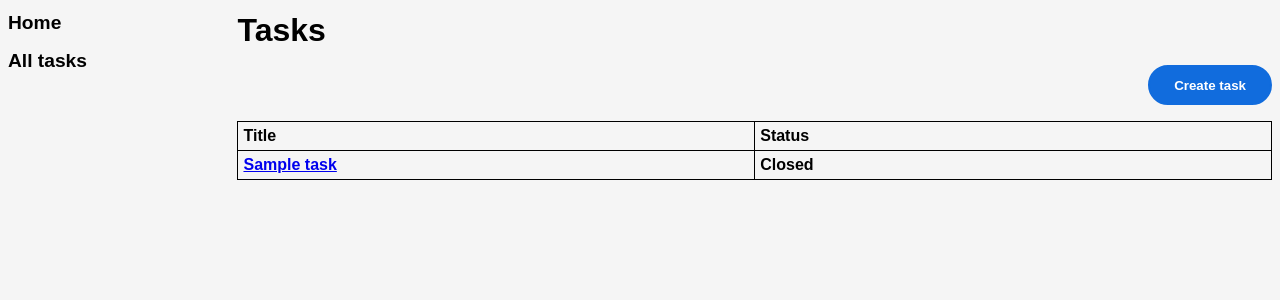
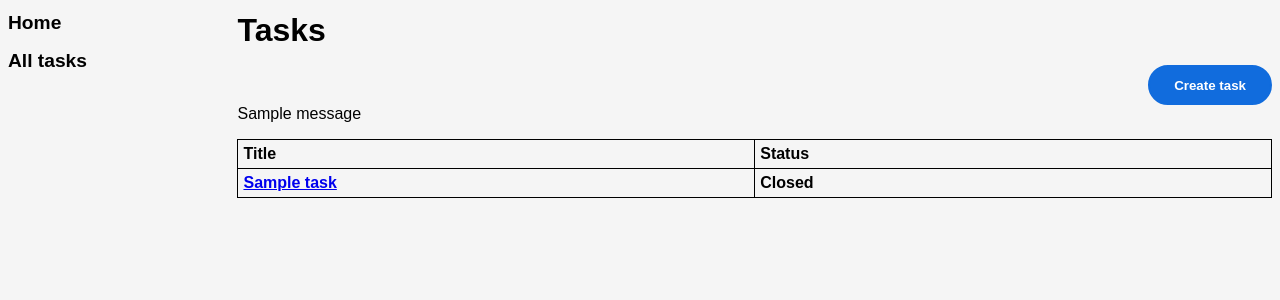
Before and after one commit to mmerklinger/todo-app, a Python web app: template todo_app/templates/tasks_get.html in a window 1280 px wide. Shown: the part 72-372 px from the top of the page. Run offline with Jinja, Linux system fonts and the light colour scheme; the template is opened without the code that fills it: most values are stand-ins (such as "Sample title", 1, 10 or a date in 2020); one stand-in notice (Sample message) is shown; lists and menus that the app fills with data are empty.

Commit message:
Move confirmation messages

```diff
--- a/todo_app/static/styles.css
+++ b/todo_app/static/styles.css
@@ -112,6 +112,12 @@ table, th, td {
 
 .task-box-form-element {
     margin-top: 1em;
+}
+
+.task-box-message-element {
+    box-sizing: border-box;
+    resize: none;
+    margin-bottom: 1em;
 }
 
 .task-box-form-element > input, textarea {
--- a/todo_app/templates/tasks_close_by_id.html
+++ /dev/null
@@ -1,4 +0,0 @@
-{% include 'header.html' %}
-                <h1>Task close</h1>
-                <p>The task "{{ task.title}}" was successfully closed.</p>
-{% include 'footer.html' %}
--- a/todo_app/templates/tasks_delete_by_id.html
+++ /dev/null
@@ -1,4 +0,0 @@
-{% include 'header.html' %}
-                <h1>Task delete</h1>
-                <p>The task "{{ task.title}}" was successfully deleted.</p>
-{% include 'footer.html' %}
--- a/todo_app/templates/tasks_get.html
+++ b/todo_app/templates/tasks_get.html
@@ -3,6 +3,15 @@
                 <div class="task-box">
                     <div class="task-box-actions">
                         <button class="btn-primary" onclick="window.location.href='{{ url_for('tasks.create') }}';">Create task</button>
+                    </div>
+                    <div class="task-box-message-element">
+                        {% with messages = get_flashed_messages() %}
+                            {% if messages %}
+                                {% for message in messages %}
+                                    <a>{{ message }}</a>
+                                {% endfor %}
+                            {% endif %}
+                        {% endwith %}
                     </div>
                     <div>
                         <table>
--- a/todo_app/templates/tasks_open_by_id.html
+++ /dev/null
@@ -1,4 +0,0 @@
-{% include 'header.html' %}
-                <h1>Task open</h1>
-                <p>The task "{{ task.title}}" was successfully opened.</p>
-{% include 'footer.html' %}
```
Also changed, not shown: todo_app/views.py (+8 -3 lines).
